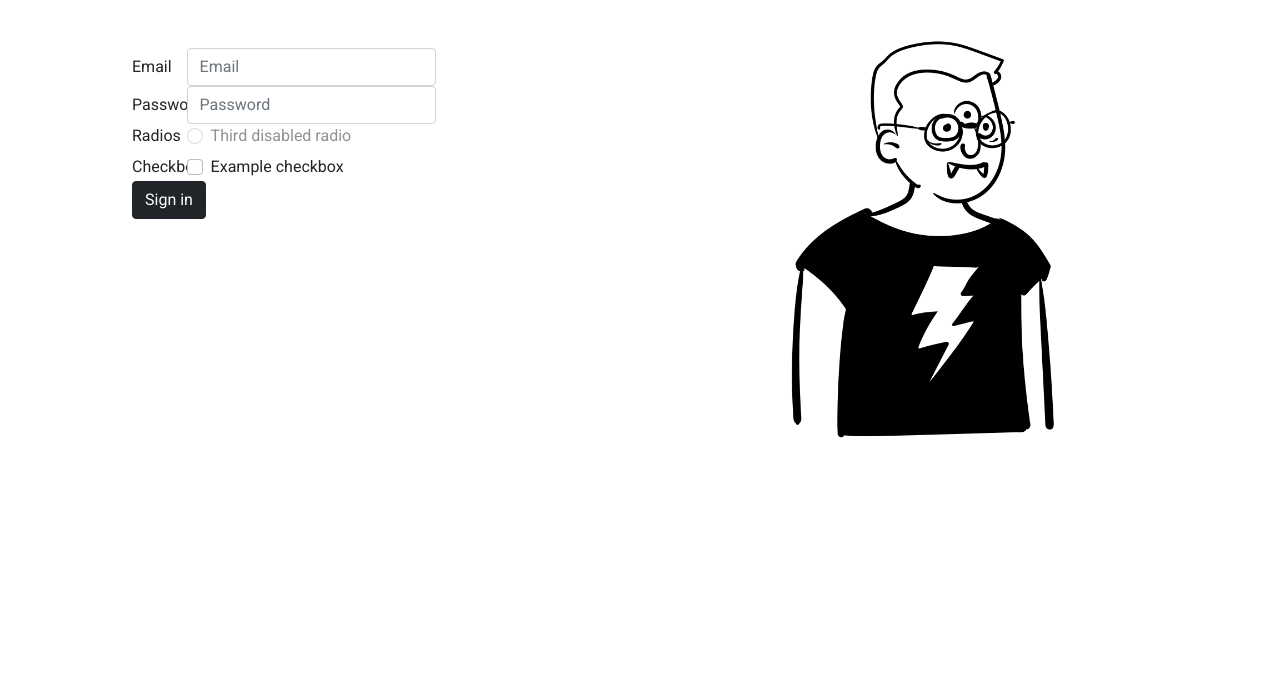
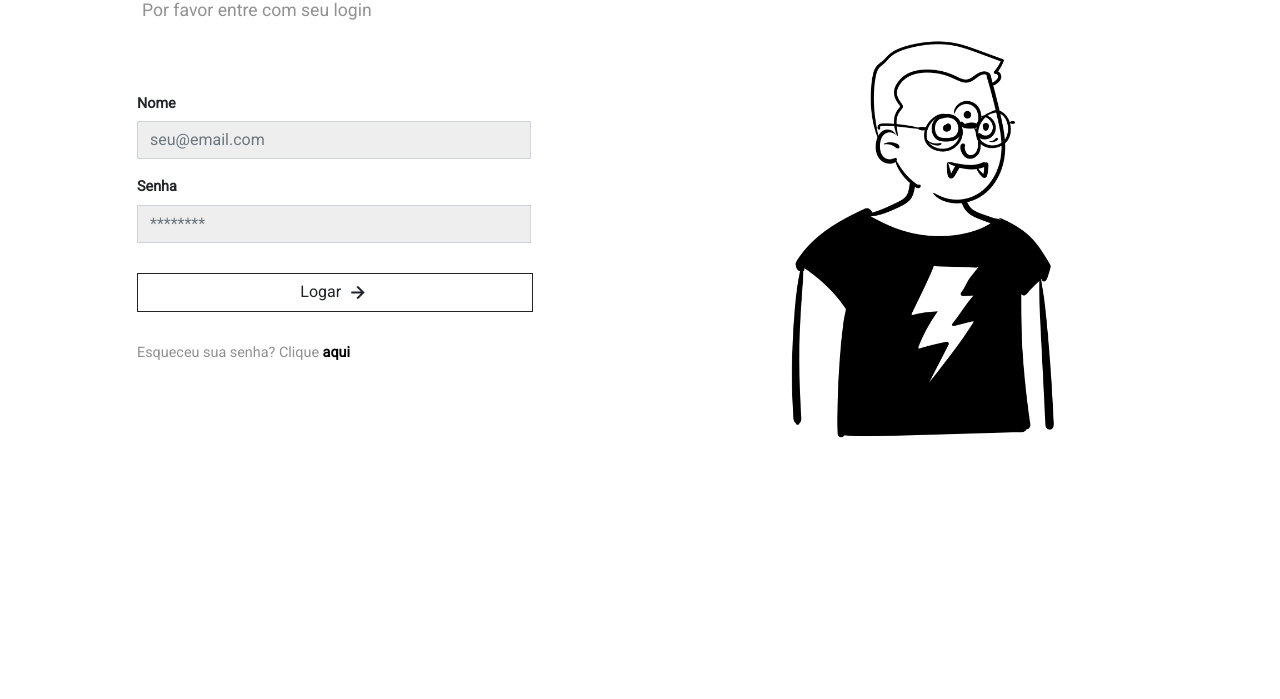
Before and after one commit to LuanCalais/Projeto_Owl, a website: page index.html in a window 1280 px wide. Shown: the part 233-932 px from the top of the page. Drawn offline with nearby package versions, Linux system fonts and the light colour scheme.

Commit message:
Area do formulario melhorada

```diff
--- a/assets/css/style.scss
+++ b/assets/css/style.scss
@@ -5,6 +5,10 @@ body {
     height: 100vh;
     margin: 0px;
     padding: 0px;
+
+    i{
+        vertical-align: middle;
+    }
 
     nav {
 
@@ -22,7 +26,6 @@ body {
             padding: 10px;
             background-color: #000000;
             border-radius: 200px;
-            vertical-align: middle;
             color: rgb(255, 255, 255);
         }
 
@@ -112,12 +115,66 @@ body {
 
             .titulo-lateral {
                 margin: 60px;
+
+                h4{
+                    font-weight: 900;
+                    font-size: 1.7rem;
+                }
+
+                h5{
+                    font-weight: 500;
+                    color: #919191;
+                    font-size: 1.1rem;
+                }
+
             }
 
             .formulario-cad {
                 margin-left: 50px;
-                display: flex;
-                align-items: center;
+
+                .form-group{
+                    padding: 5px;
+                    width: 40vw;
+
+                    label{
+                        font-weight: 900;
+                        font-size: 0.9rem;
+                    }
+
+                    input{
+                        background-color: #eeeeee;
+                        border-radius: 0px;
+                    }
+
+                    .botao-logar{
+
+                        button{
+                            margin-top: 20px;
+                            width: 30.9vw;
+                            font-weight: 500;
+                            border-radius: 0px;
+
+                            i{
+                                font-size: 1.5rem;
+                            }
+                        }
+                    }
+
+                    .forgot-password{
+                        color: #919191;
+                        margin-top: 20px;
+                        font-size: 0.9rem;
+
+                        a{
+                            color: #000000;
+                            font-weight: 700;
+                            text-decoration: none;
+                        }
+
+                    }
+
+                }
+
             }
         }
 
--- a/index.html
+++ b/index.html
@@ -102,50 +102,38 @@
         <div class="left-header">
           <div class="titulo-lateral">
             <h4>Bem vindo de volta!</h4>
+            <h5>
+              Por favor entre com seu login
+            </h5>
+
           </div>
 
           <div class="formulario-cad">
             <form>
               <div class="form-group row">
-                <label for="inputEmail3" class="col-sm-2 col-form-label">Email</label>
+                <label for="inputEmail3" class=" col-form-label">Nome</label>
                 <div class="col-sm-10">
-                  <input type="email" class="form-control" id="inputEmail3" placeholder="Email">
+                  <input type="text" class="form-control" id="inputPassword" placeholder="seu@email.com">
                 </div>
               </div>
               <div class="form-group row">
-                <label for="inputPassword3" class="col-sm-2 col-form-label">Password</label>
+                <label for="inputPassword3" class=" col-form-label">Senha</label>
                 <div class="col-sm-10">
-                  <input type="password" class="form-control" id="inputPassword3" placeholder="Password">
+                  <input type="password" class="form-control" id="inputPassword3" placeholder="********">
                 </div>
               </div>
-              <fieldset class="form-group">
-                <div class="row">
-                  <legend class="col-form-label col-sm-2 pt-0">Radios</legend>
-                  <div class="col-sm-10">
-                    <div class="form-check disabled">
-                      <input class="form-check-input" type="radio" name="gridRadios" id="gridRadios3" value="option3"
-                        disabled>
-                      <label class="form-check-label" for="gridRadios3">
-                        Third disabled radio
-                      </label>
-                    </div>
-                  </div>
-                </div>
-              </fieldset>
+
               <div class="form-group row">
-                <div class="col-sm-2">Checkbox</div>
-                <div class="col-sm-10">
-                  <div class="form-check">
-                    <input class="form-check-input" type="checkbox" id="gridCheck1">
-                    <label class="form-check-label" for="gridCheck1">
-                      Example checkbox
-                    </label>
-                  </div>
+                <div class="botao-logar">
+                  <button type="submit" class="btn btn-block btn-outline-dark">Logar <i
+                      class='bx bx-right-arrow-alt'></i></button>
                 </div>
               </div>
+
+
               <div class="form-group row">
-                <div class="col-sm-10">
-                  <button type="submit" class="btn btn-block btn-dark">Sign in</button>
+                <div class="forgot-password">
+                  Esqueceu sua senha? Clique <a href="#">aqui</a>
                 </div>
               </div>
             </form>
```
Also changed, not shown: assets/css/style.css.
